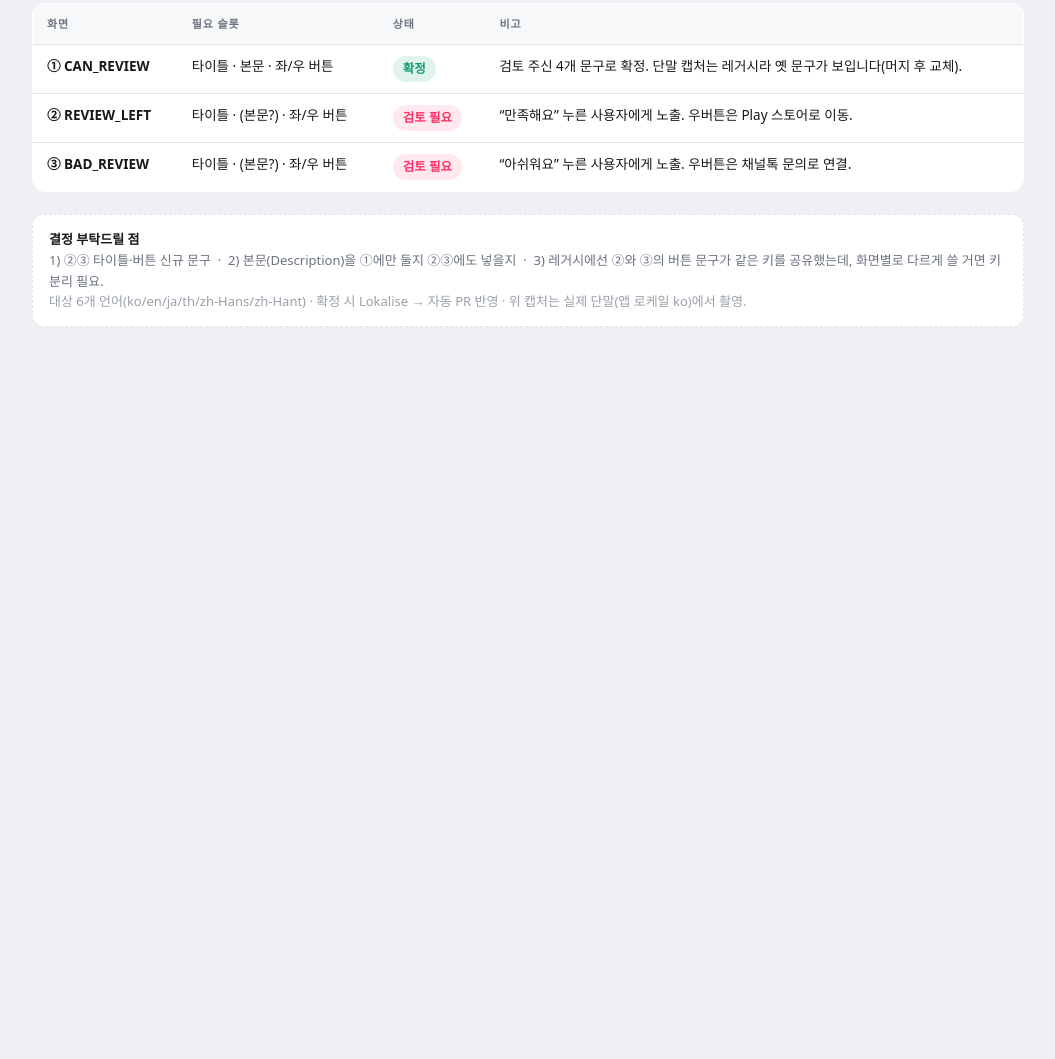
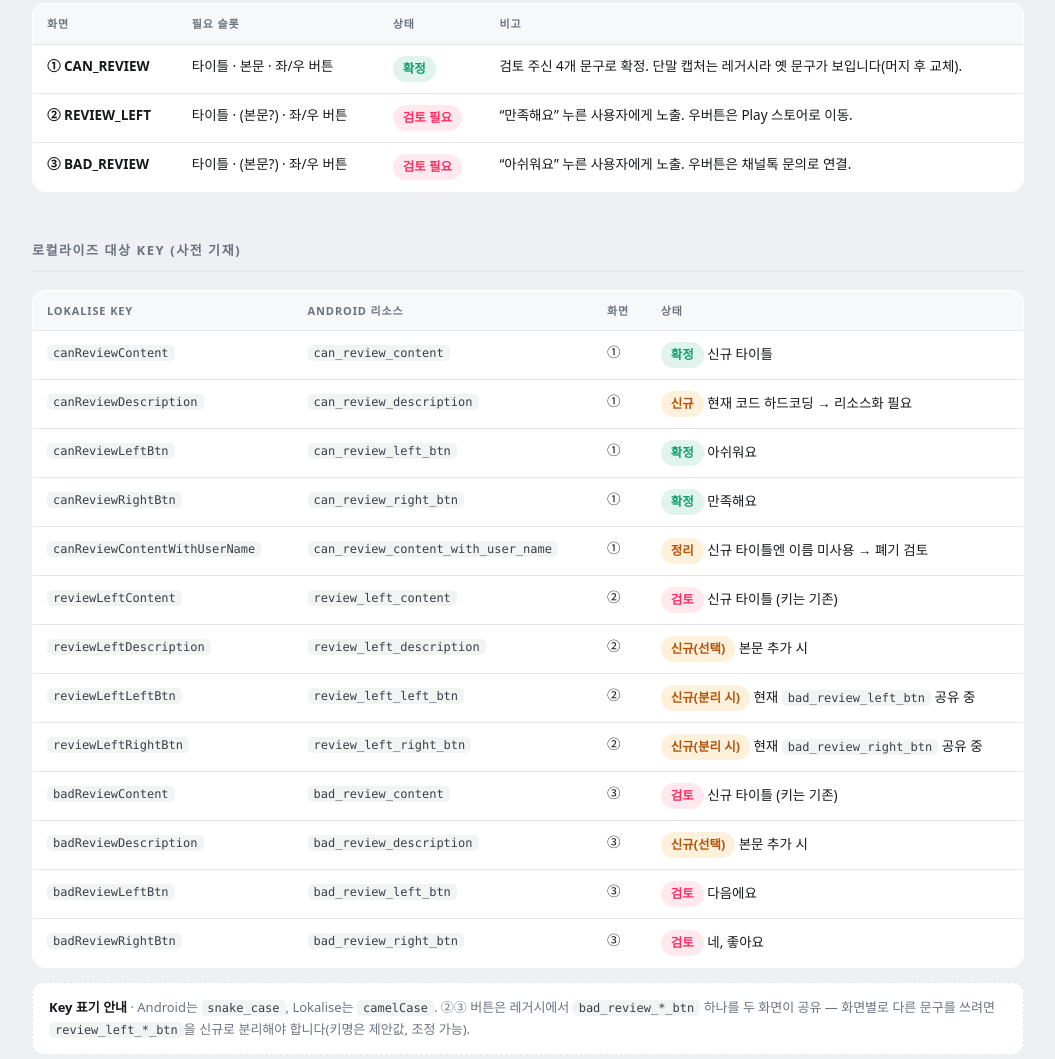
Before and after one commit to lulumeya/app-review-funnel, a plain HTML site: page index.html in a window 1280 px wide. Shown: the part 3178-4237 px from the top of the page, without its empty margins (112-1167 px from the left). Before the commit the page ends 3577 px from the top, so only its background shows below. Drawn offline with Linux system fonts and the light colour scheme.

Commit message:
로컬라이즈 대상 Key 섹션 추가

```diff
--- a/index.html
+++ b/index.html
@@ -24,6 +24,7 @@
     padding:3px 10px; border-radius:999px; }
   .chip.done { color:var(--done); background:rgba(14,159,110,.12); }
   .chip.todo { color:var(--accent); background:rgba(255,46,99,.10); }
+  .chip.new { color:#B45309; background:rgba(245,158,11,.14); }
   mark.k { font-family:ui-monospace,"SF Mono",Menlo,monospace; font-size:12px;
     background:#11141a0d; color:#3a3f47; padding:1px 6px; border-radius:5px; }
 
@@ -140,6 +141,25 @@
     <tr><td><b>③ BAD_REVIEW</b></td><td>타이틀 · (본문?) · 좌/우 버튼</td><td><span class="chip todo">검토 필요</span></td><td>“아쉬워요” 누른 사용자에게 노출. 우버튼은 채널톡 문의로 연결.</td></tr>
   </table>
 
+  <h2>로컬라이즈 대상 Key (사전 기재)</h2>
+  <table>
+    <tr><th>Lokalise Key</th><th>Android 리소스</th><th>화면</th><th>상태</th></tr>
+    <tr><td><mark class="k">canReviewContent</mark></td><td><mark class="k">can_review_content</mark></td><td>①</td><td><span class="chip done">확정</span> 신규 타이틀</td></tr>
+    <tr><td><mark class="k">canReviewDescription</mark></td><td><mark class="k">can_review_description</mark></td><td>①</td><td><span class="chip new">신규</span> 현재 코드 하드코딩 → 리소스화 필요</td></tr>
+    <tr><td><mark class="k">canReviewLeftBtn</mark></td><td><mark class="k">can_review_left_btn</mark></td><td>①</td><td><span class="chip done">확정</span> 아쉬워요</td></tr>
+    <tr><td><mark class="k">canReviewRightBtn</mark></td><td><mark class="k">can_review_right_btn</mark></td><td>①</td><td><span class="chip done">확정</span> 만족해요</td></tr>
+    <tr><td><mark class="k">canReviewContentWithUserName</mark></td><td><mark class="k">can_review_content_with_user_name</mark></td><td>①</td><td><span class="chip new">정리</span> 신규 타이틀엔 이름 미사용 → 폐기 검토</td></tr>
+    <tr><td><mark class="k">reviewLeftContent</mark></td><td><mark class="k">review_left_content</mark></td><td>②</td><td><span class="chip todo">검토</span> 신규 타이틀 (키는 기존)</td></tr>
+    <tr><td><mark class="k">reviewLeftDescription</mark></td><td><mark class="k">review_left_description</mark></td><td>②</td><td><span class="chip new">신규(선택)</span> 본문 추가 시</td></tr>
+    <tr><td><mark class="k">reviewLeftLeftBtn</mark></td><td><mark class="k">review_left_left_btn</mark></td><td>②</td><td><span class="chip new">신규(분리 시)</span> 현재 <mark class="k">bad_review_left_btn</mark> 공유 중</td></tr>
+    <tr><td><mark class="k">reviewLeftRightBtn</mark></td><td><mark class="k">review_left_right_btn</mark></td><td>②</td><td><span class="chip new">신규(분리 시)</span> 현재 <mark class="k">bad_review_right_btn</mark> 공유 중</td></tr>
+    <tr><td><mark class="k">badReviewContent</mark></td><td><mark class="k">bad_review_content</mark></td><td>③</td><td><span class="chip todo">검토</span> 신규 타이틀 (키는 기존)</td></tr>
+    <tr><td><mark class="k">badReviewDescription</mark></td><td><mark class="k">bad_review_description</mark></td><td>③</td><td><span class="chip new">신규(선택)</span> 본문 추가 시</td></tr>
+    <tr><td><mark class="k">badReviewLeftBtn</mark></td><td><mark class="k">bad_review_left_btn</mark></td><td>③</td><td><span class="chip todo">검토</span> 다음에요</td></tr>
+    <tr><td><mark class="k">badReviewRightBtn</mark></td><td><mark class="k">bad_review_right_btn</mark></td><td>③</td><td><span class="chip todo">검토</span> 네, 좋아요</td></tr>
+  </table>
+  <p class="note" style="margin-top:14px"><b>Key 표기 안내</b> · Android는 <mark class="k">snake_case</mark>, Lokalise는 <mark class="k">camelCase</mark>. ②③ 버튼은 레거시에서 <mark class="k">bad_review_*_btn</mark> 하나를 두 화면이 공유 — 화면별로 다른 문구를 쓰려면 <mark class="k">review_left_*_btn</mark>을 신규로 분리해야 합니다(키명은 제안값, 조정 가능).</p>
+
   <div class="note">
     <b>결정 부탁드릴 점</b><br>
     1) ②③ 타이틀·버튼 신규 문구 &nbsp;·&nbsp; 2) 본문(Description)을 ①에만 둘지 ②③에도 넣을지 &nbsp;·&nbsp; 3) 레거시에선 ②와 ③의 버튼 문구가 같은 키를 공유했는데, 화면별로 다르게 쓸 거면 키 분리 필요.<br>
```
